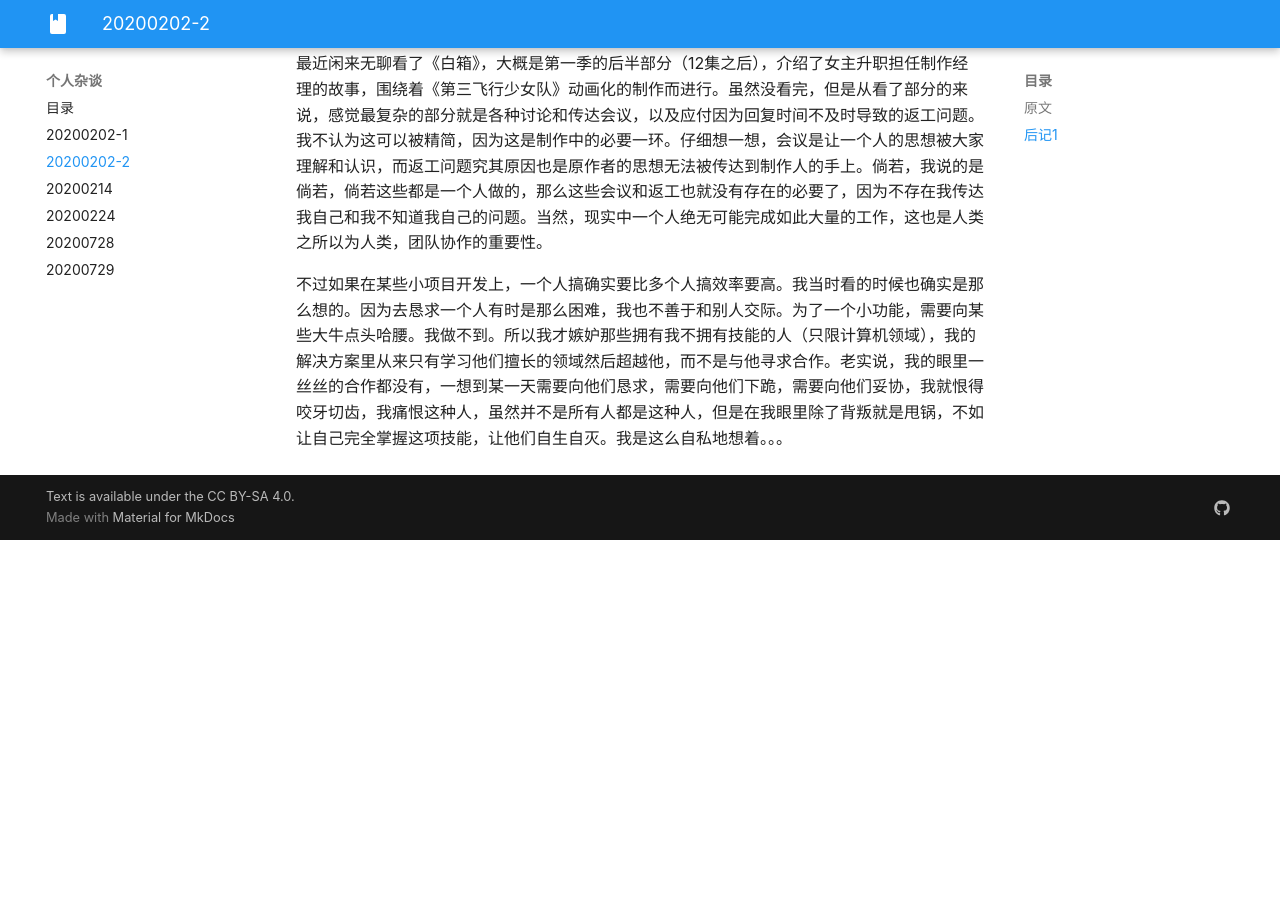
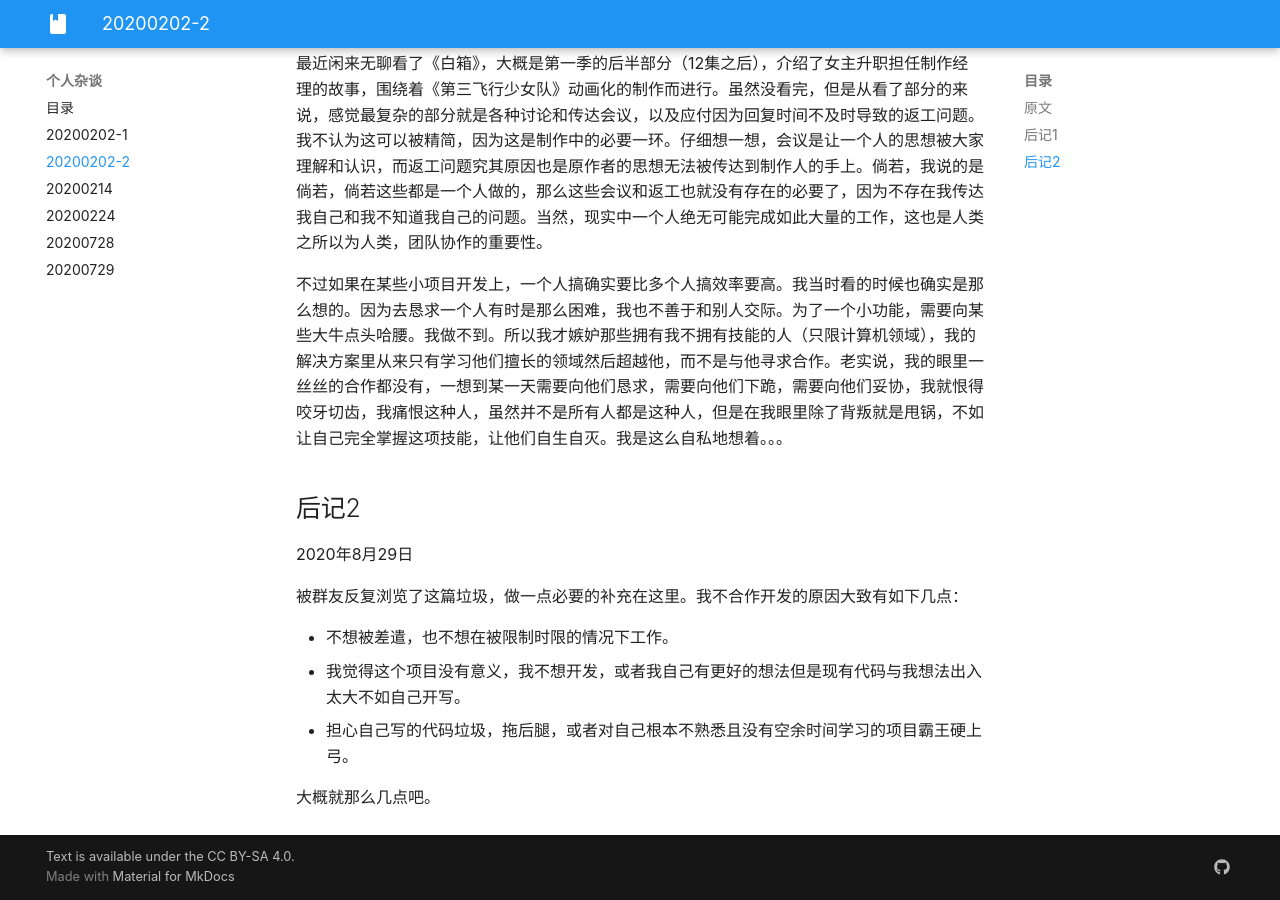
Before and after one commit to yyc12345/MyBlog, an MkDocs documentation site: the page built from docs/diary/20200202-2.md, in a window 1280 px wide and 900 px high, scrolled down 1614 px. Built offline with MkDocs 1.6.1 and Material for MkDocs 9.7.7, drawn with Linux system fonts in a browser that asks for light colours; before the commit the page ends 2154 px from its top, so only the background shows below that.

Commit message:
update old diary

```diff
--- a/docs/diary/20200202-2.md
+++ b/docs/diary/20200202-2.md
@@ -27,3 +27,15 @@
 最近闲来无聊看了《白箱》，大概是第一季的后半部分（12集之后），介绍了女主升职担任制作经理的故事，围绕着《第三飞行少女队》动画化的制作而进行。虽然没看完，但是从看了部分的来说，感觉最复杂的部分就是各种讨论和传达会议，以及应付因为回复时间不及时导致的返工问题。我不认为这可以被精简，因为这是制作中的必要一环。仔细想一想，会议是让一个人的思想被大家理解和认识，而返工问题究其原因也是原作者的思想无法被传达到制作人的手上。倘若，我说的是倘若，倘若这些都是一个人做的，那么这些会议和返工也就没有存在的必要了，因为不存在我传达我自己和我不知道我自己的问题。当然，现实中一个人绝无可能完成如此大量的工作，这也是人类之所以为人类，团队协作的重要性。
 
 不过如果在某些小项目开发上，一个人搞确实要比多个人搞效率要高。我当时看的时候也确实是那么想的。因为去恳求一个人有时是那么困难，我也不善于和别人交际。为了一个小功能，需要向某些大牛点头哈腰。我做不到。所以我才嫉妒那些拥有我不拥有技能的人（只限计算机领域），我的解决方案里从来只有学习他们擅长的领域然后超越他，而不是与他寻求合作。老实说，我的眼里一丝丝的合作都没有，一想到某一天需要向他们恳求，需要向他们下跪，需要向他们妥协，我就恨得咬牙切齿，我痛恨这种人，虽然并不是所有人都是这种人，但是在我眼里除了背叛就是甩锅，不如让自己完全掌握这项技能，让他们自生自灭。我是这么自私地想着。。。
+
+## 后记2
+
+2020年8月29日
+
+被群友反复浏览了这篇垃圾，做一点必要的补充在这里。我不合作开发的原因大致有如下几点：
+
+* 不想被差遣，也不想在被限制时限的情况下工作。
+* 我觉得这个项目没有意义，我不想开发，或者我自己有更好的想法但是现有代码与我想法出入太大不如自己开写。
+* 担心自己写的代码垃圾，拖后腿，或者对自己根本不熟悉且没有空余时间学习的项目霸王硬上弓。
+
+大概就那么几点吧。
```
